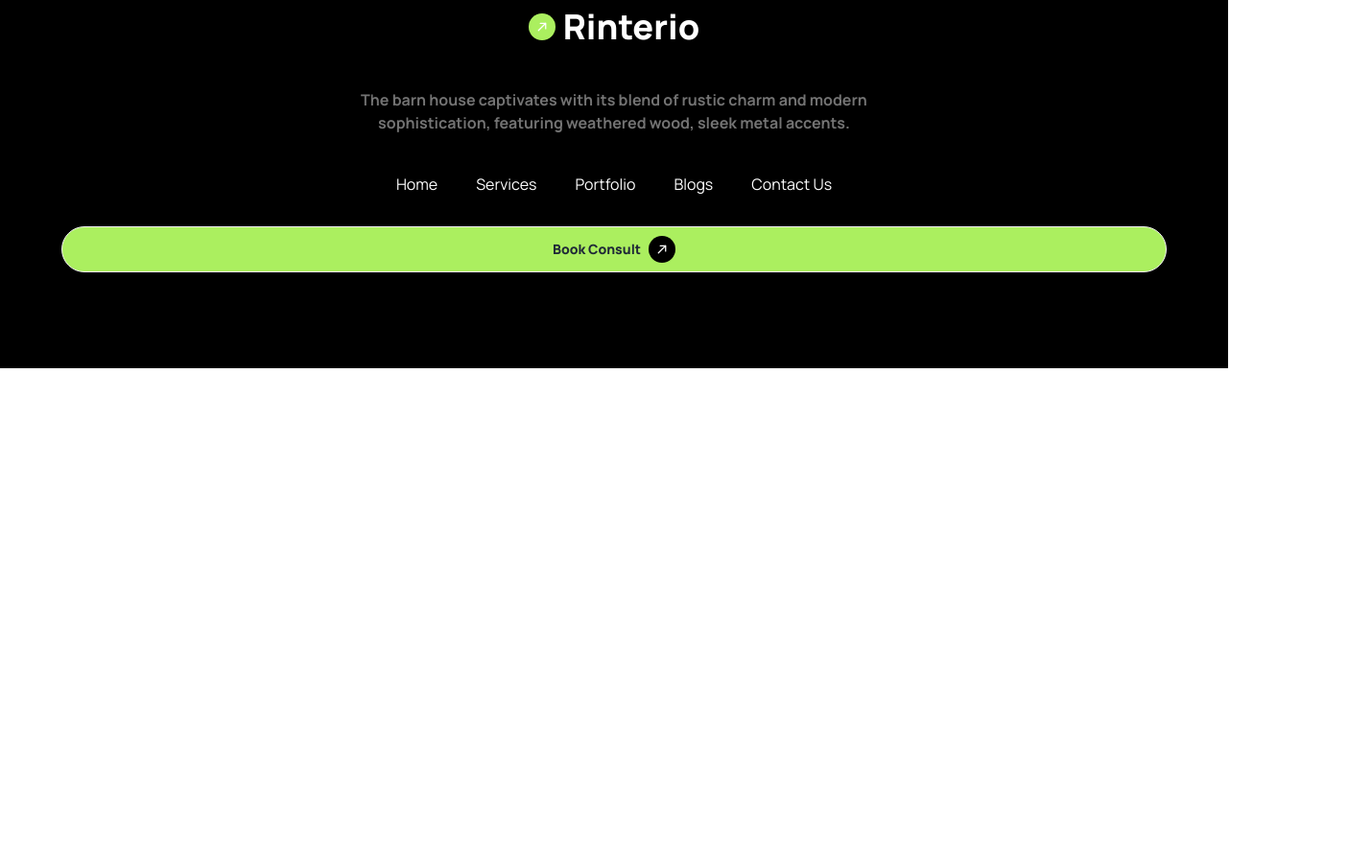
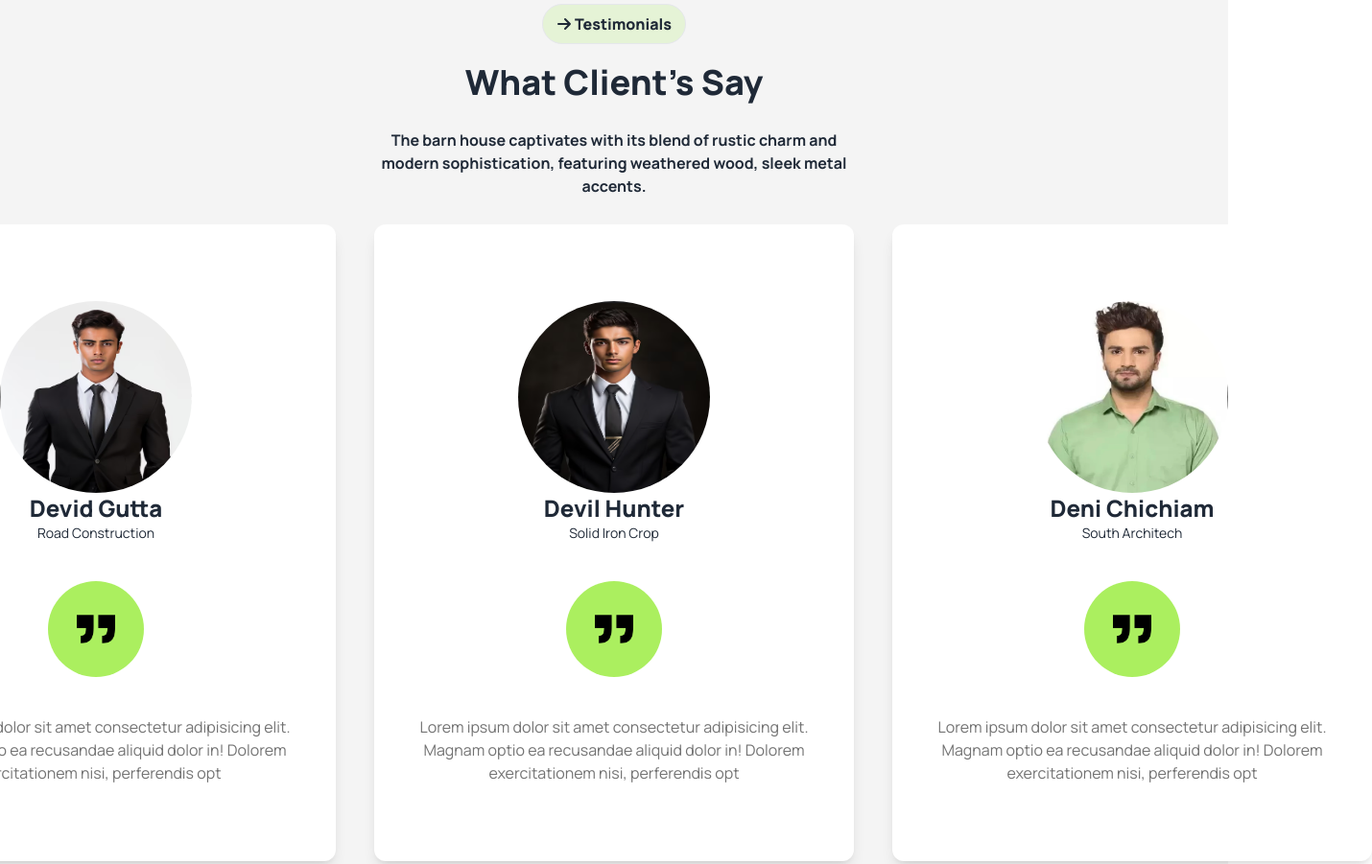
Before and after one commit to BodruddozaRedoy/Rinterio-B10A3, a plain HTML site: page index.html in a window 1280 px wide. Shown: the part 4259-5160 px from the top of the page at 96% size, 1430 px wide, since content can reach past the window. Before the commit the page ends 4643 px from the top, so only its background shows below. Drawn offline with nearby package versions, Linux system fonts and the light colour scheme.

Commit message:
client section done

```diff
--- a/index.html
+++ b/index.html
@@ -560,6 +560,67 @@
         </div>
 
       </section>
+
+      <!-- Client Testimonial section  -->
+      <section class="md:w-[90%] mx-auto flex flex-col items-center gap-5 py-[50px] md:py-[100px]">
+        <h4
+            class="border p-2 bg-[#ABEF5F33] rounded-full w-[150px] text-center flex gap-[3px] items-center justify-center font-black"
+          >
+            <svg
+              xmlns="http://www.w3.org/2000/svg"
+              fill="none"
+              viewBox="0 0 24 24"
+              stroke-width="3"
+              stroke="currentColor"
+              class="size-4"
+            >
+              <path
+                stroke-linecap="round"
+                stroke-linejoin="round"
+                d="M13.5 4.5 21 12m0 0-7.5 7.5M21 12H3"
+              />
+            </svg>
+            Testimonials
+          </h4>
+          <h1 class="text-4xl font-extrabold text-center">What Client's Say</h1>
+          <p class="text-center md:w-[45%] font-bold p-2">
+            The barn house captivates with its blend of rustic charm and modern
+            sophistication, featuring weathered wood, sleek metal accents.
+          </p>
+          <div class="flex flex-col md:flex-row gap-10 items-center md:m-0 m-5">
+
+            <div class="shadow-lg px-10 py-20 md:w-[500px] flex flex-col items-center bg-white rounded-xl">
+            <img class="w-[100px] h-[100px] md:w-[200px] md:h-[200px] rounded-full" src="assets/avatar-1.png" alt="">
+              <h2 class="text-2xl font-extrabold">Devid Gutta</h2>
+              <p class="text-sm">Road Construction</p>
+              <div class="bg-primary-btn rounded-full w-[100px] h-[100px] flex items-center justify-center p-5 my-10">
+              <img class="w-[40px] " src="assets/inverted-comma.png" alt="">
+
+              </div>
+              <p class="text-[#737373] text-center">Lorem ipsum dolor sit amet consectetur adipisicing elit. Magnam optio ea recusandae aliquid dolor in! Dolorem exercitationem nisi, perferendis opt</p>
+            </div>
+            <div class="shadow-lg px-10 py-20 md:w-[500px] flex flex-col items-center bg-white rounded-xl">
+              <img class="w-[100px] h-[100px] md:w-[200px] md:h-[200px] rounded-full" src="assets/avatar-2.png" alt="">
+              <h2 class="text-2xl font-extrabold">Devil Hunter</h2>
+              <p class="text-sm">Solid Iron Crop</p>
+              <div class="bg-primary-btn rounded-full w-[100px] h-[100px] flex items-center justify-center p-5 my-10">
+              <img class="w-[40px] " src="assets/inverted-comma.png" alt="">
+
+              </div>
+              <p class="text-[#737373] text-center">Lorem ipsum dolor sit amet consectetur adipisicing elit. Magnam optio ea recusandae aliquid dolor in! Dolorem exercitationem nisi, perferendis opt</p>
+            </div>
+            <div class="shadow-lg px-10 py-20 md:w-[500px] flex flex-col items-center bg-white rounded-xl">
+              <img class="w-[100px] h-[100px] md:w-[200px] md:h-[200px] rounded-full" src="assets/avatar-3.png" alt="">
+              <h2 class="text-2xl font-extrabold">Deni Chichiam</h2>
+              <p class="text-sm">South Architech</p>
+              <div class="bg-primary-btn rounded-full w-[100px] h-[100px] flex items-center justify-center p-5 my-10">
+              <img class="w-[40px] " src="assets/inverted-comma.png" alt="">
+
+              </div>
+              <p class="text-[#737373] text-center">Lorem ipsum dolor sit amet consectetur adipisicing elit. Magnam optio ea recusandae aliquid dolor in! Dolorem exercitationem nisi, perferendis opt</p>
+            </div>
+          </div>
+      </section>
     </main>
     <!-- Footer section -->
     <footer class="bg-black py-[50px] md:py-[100px] flex flex-col items-center gap-8">
@@ -594,7 +655,7 @@
         <li>Contact Us</li>
       </ul>
       <a
-              class="btn rounded-full bg-primary-btn font-extrabold w-[90%]  md:inline-flex"
+              class="btn rounded-full bg-primary-btn font-extrabold w-[90%] md:w-[10%]  md:inline-flex"
             >
               Book Consult
               <div class="bg-black rounded-full p-2">
```
Also changed, not shown: assets/avatar-1.png (added), assets/avatar-2.png (added), assets/avatar-3.png (added), assets/inverted-comma.png (added).
